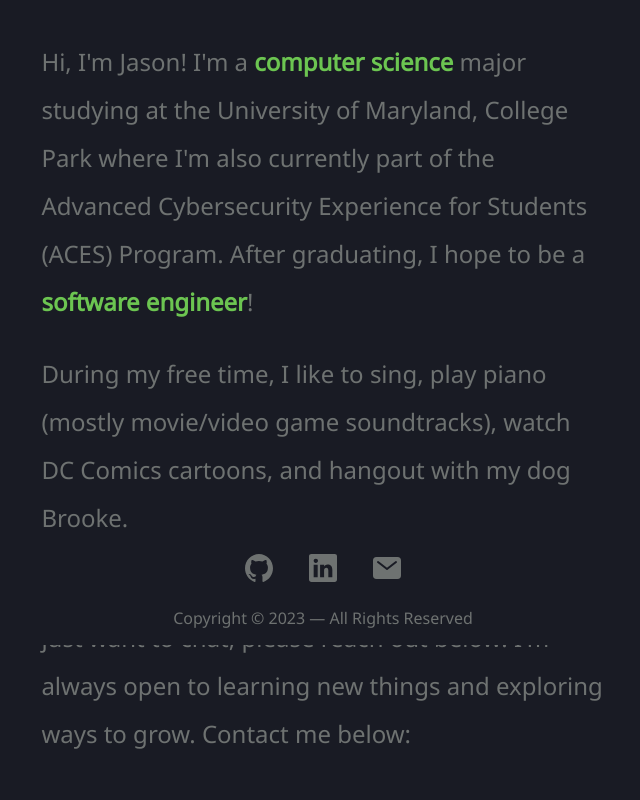
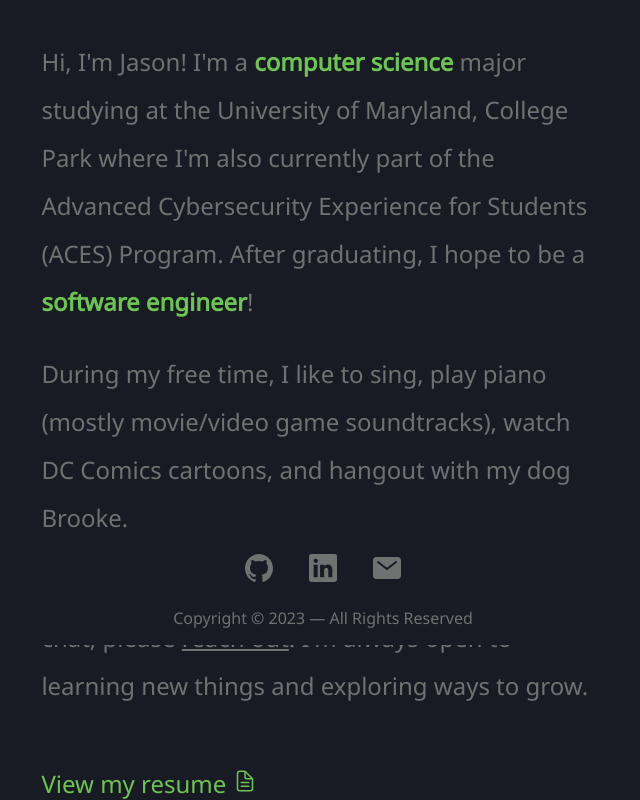
Before and after one commit to nosaj9/portfolio-site, a React (Create React App) app: page /about in a window 1280 px wide. Shown: the part 155-955 px from the top of the page, without its empty margins (317-957 px from the left). Built offline with nearby package versions, Linux system fonts and the light colour scheme.

Commit message:
added files folder

```diff
--- a/src/pages/About.tsx
+++ b/src/pages/About.tsx
@@ -1,4 +1,5 @@
 import { NavLink } from "react-router-dom";
+import { IoDocumentTextOutline } from "react-icons/io5"
 import "./style.scss";
 
 const About = () => {
@@ -16,9 +17,10 @@
             </p>
 
             <p>
-                If you have any questions, advice, resources, or just want to chat, please reach out below! I'm always open to learning new things and exploring ways to grow.
-                Contact me below:
+                If you have any questions, advice, or just want to chat, please <a href="mailto:jwangd8@gmail.com" target="_blank" className="pagelink">reach out</a>! I'm always open to learning new things and exploring ways to grow.
             </p>
+            <br/>
+            <a href="/files/Jason_Wang_Resume.pdf" target="_blank" className="pagelink">View my resume <IoDocumentTextOutline /></a>
         </div>
     )
 }
--- a/src/pages/style.scss
+++ b/src/pages/style.scss
@@ -24,13 +24,14 @@
 .About {
     margin-left: 28%;
     margin-right: 28%;
+    text-align: left;
 
     h2 {
         color: $header-color;
+        text-align: center;
     }
 
     p {
-        text-align: left;
         color: $text-color;
         line-height: 3rem;
     }
@@ -57,6 +58,14 @@
         }
     }
 
+    & > a {
+        color: $accent;
+        text-decoration: none;
+    }
+
+    & > a:hover {
+        color: $navbar-active;
+    }
 }
 
 .Home > h2 {
```
